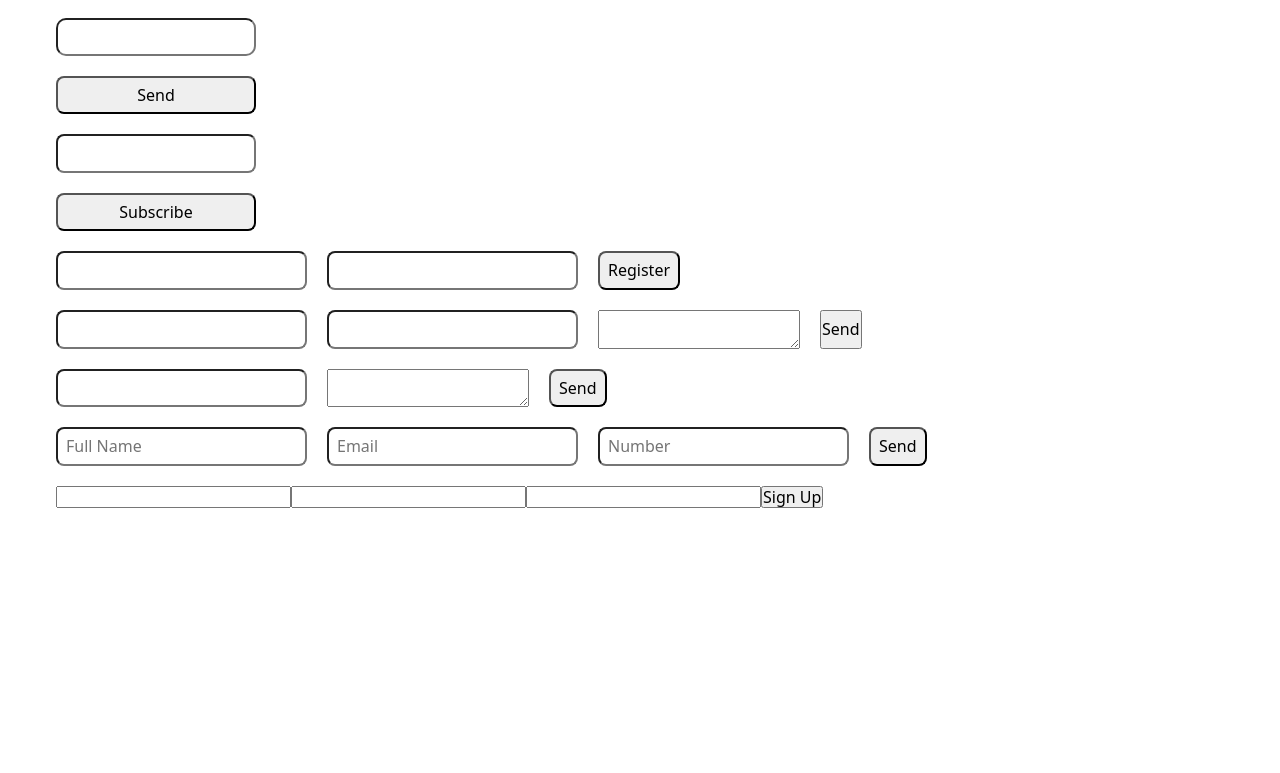
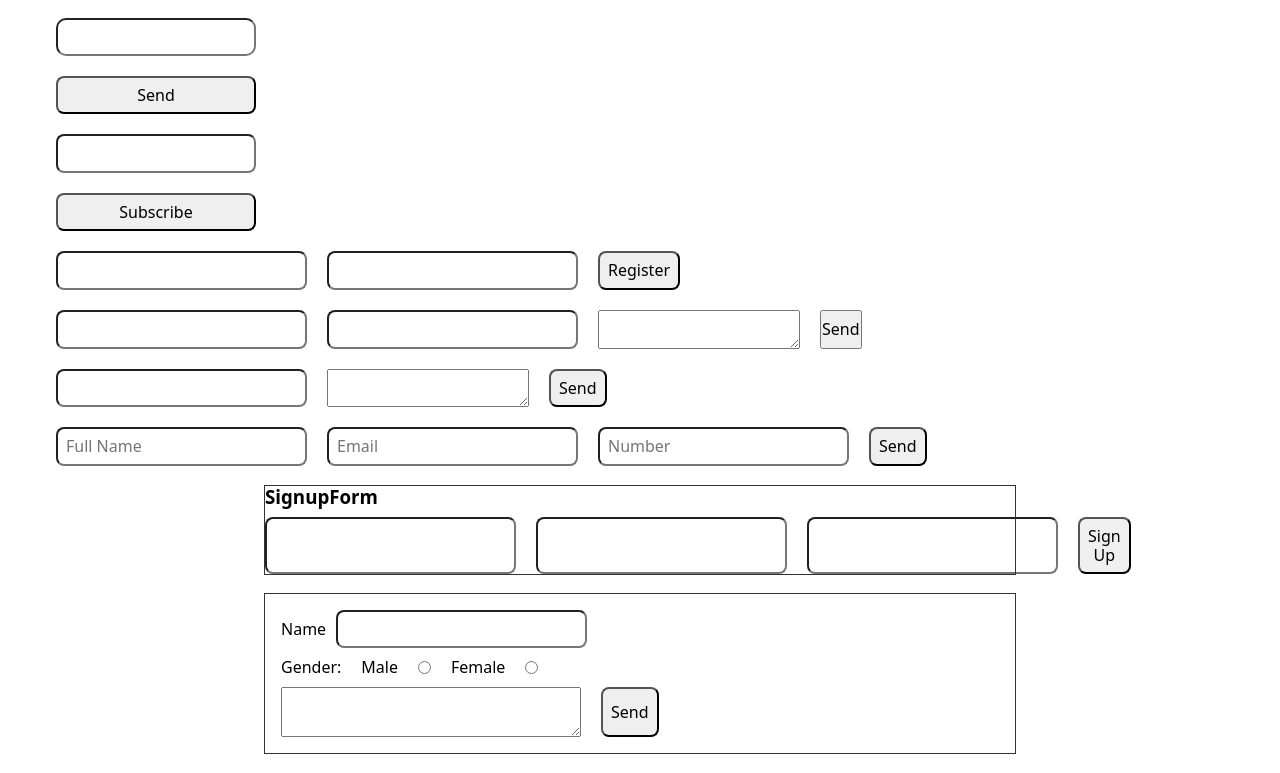
Before and after one commit to Developer-Mykhailo/test-3-react-project, a React (Vite) app: page / in a window 1280 px wide. Shown: the part 246-1019 px from the top of the page. Before the commit the page ends 800 px from the top, so only its background shows below. Built offline with nearby package versions, Linux system fonts and the light colour scheme.

Commit message:
add survey form and styles

```diff
--- a/package.json
+++ b/package.json
@@ -11,6 +11,7 @@
   },
   "dependencies": {
     "clsx": "^2.1.1",
+    "izitoast": "^1.4.0",
     "modern-normalize": "^3.0.1",
     "react": "^19.1.0",
     "react-dom": "^19.1.0"
--- a/src/App.jsx
+++ b/src/App.jsx
@@ -12,6 +12,7 @@ import FeedbackForm from "./components/FeedbackForm/FeedbackForm";
 import ContactForm from "./components/ContactForm/ContactForm";
 import BookingForm from "./components/BookingForm/BookingForm";
 import SignupForm from "./components/SignupForm/SignupForm";
+import SurveyForm from "./components/SurveyForm/SurveyForm";
 
 function App() {
   // state
@@ -89,6 +90,7 @@ function App() {
 
       <BookingForm onBook={handleBookingForm} />
       <SignupForm />
+      <SurveyForm />
     </Container>
   );
 }
--- a/src/components/SignupForm/SignupForm.jsx
+++ b/src/components/SignupForm/SignupForm.jsx
@@ -1,4 +1,5 @@
 import React, { useEffect, useState } from "react";
+import s from "./SignupForm.module.css";
 
 const SignupForm = () => {
   // state
@@ -40,7 +41,9 @@ const SignupForm = () => {
   };
 
   return (
-    <form onSubmit={handleSubmit}>
+    <div className={s.wrap}>
+      <h3>SignupForm</h3>
+      <form className={s.form} onSubmit={handleSubmit}>
         <input
           onChange={handleChange}
           type="text"
@@ -65,6 +68,7 @@ const SignupForm = () => {
         <button type="submit">Sign Up</button>
         {error && <p>{error}</p>}
       </form>
+    </div>
   );
 };
 
--- /dev/null
+++ b/src/components/SignupForm/SignupForm.module.css
@@ -0,0 +1,21 @@
+.wrap {
+  outline: 1px solid #333;
+  max-width: 750px;
+  margin: 0 auto;
+}
+
+.wrap h3 {
+  margin-bottom: 10px;
+}
+
+.form {
+  margin-bottom: 20px;
+  display: flex;
+  gap: 20px;
+}
+
+.form input,
+.form button {
+  padding: 8px;
+  border-radius: 8px;
+}
--- /dev/null
+++ b/src/components/SurveyForm/SurveyForm.jsx
@@ -0,0 +1,110 @@
+import React, { useEffect, useId, useState } from "react";
+import s from "./SurveyForm.module.css";
+import iziToast from "izitoast";
+import "izitoast/dist/css/iziToast.min.css";
+
+const SurveyForm = () => {
+  const nameId = useId();
+  const genderMaleId = useId();
+  const genderFemaleId = useId();
+  const commentId = useId();
+
+  // satte
+  const [formData, setFormData] = useState(() => {
+    const savedData = localStorage.getItem("form-data");
+    return savedData
+      ? JSON.parse(savedData)
+      : { name: "", gender: "", comment: "" };
+  });
+  const { name, gender, comment } = formData;
+
+  useEffect(() => {
+    const isEmpty = !formData.name && !formData.gender;
+    if (!isEmpty) {
+      localStorage.setItem("form-data", JSON.stringify(formData));
+    } else {
+      localStorage.removeItem("form-data");
+    }
+  }, [formData]);
+
+  // handlers
+  const handleChange = (e) => {
+    const { name, value } = e.target;
+    setFormData((prev) => ({
+      ...prev,
+      [name]: value,
+    }));
+  };
+
+  const handleSubmit = (e) => {
+    e.preventDefault();
+    if (!gender) {
+      iziToast.warning({
+        message: "Make your choice",
+        // position: "center",
+      });
+      return;
+    }
+
+    console.log(name, gender, comment);
+    setFormData({ name: "", gender: "", comment: "" });
+    localStorage.removeItem("form-data");
+
+    iziToast.success({
+      message: "Form submitted successfully!",
+      position: "topRight",
+    });
+  };
+
+  //JSX
+  return (
+    <div className={s.wrap}>
+      <form onSubmit={handleSubmit}>
+        <label className={s.name} htmlFor={nameId}>
+          Name
+        </label>
+        <input
+          onChange={handleChange}
+          type="text"
+          name="name"
+          id={nameId}
+          value={name}
+          required
+        />
+        <div className={s.gender_wrap}>
+          <p>Gender:</p>
+          <label htmlFor={genderMaleId}>Male</label>
+          <input
+            id={genderMaleId}
+            name="gender"
+            onChange={handleChange}
+            type="radio"
+            value="male"
+            checked={gender === "male"}
+          />
+          <label htmlFor={genderFemaleId}>Female</label>
+          <input
+            id={genderFemaleId}
+            onChange={handleChange}
+            type="radio"
+            name="gender"
+            value="female"
+            checked={gender === "female"}
+          />
+        </div>
+        <div className={s.comment_wrap}>
+          <textarea
+            className={s.comment}
+            onChange={handleChange}
+            name="comment"
+            id={commentId}
+            value={comment}
+          ></textarea>
+          <button type="submit">Send</button>
+        </div>
+      </form>
+    </div>
+  );
+};
+
+export default SurveyForm;
--- /dev/null
+++ b/src/components/SurveyForm/SurveyForm.module.css
@@ -0,0 +1,37 @@
+.wrap {
+  outline: 1px solid #333;
+  max-width: 750px;
+  margin: 0 auto;
+  padding: 16px;
+  margin-bottom: 20px;
+}
+
+.gender_wrap {
+  display: flex;
+  gap: 20px;
+  margin: 10px 0;
+}
+
+.name {
+  margin-right: 10px;
+}
+
+.name + input {
+  padding: 8px;
+  border-radius: 8px;
+}
+
+.comment_wrap {
+  display: flex;
+  gap: 20px;
+}
+
+.comment {
+  width: 300px;
+  height: 50px;
+}
+
+.comment_wrap button {
+  padding: 8px;
+  border-radius: 8px;
+}
```
Also changed, not shown: 1 other file (tests, documents, lock files or other folders). Lines whose indentation alone changed are shown as unchanged.
